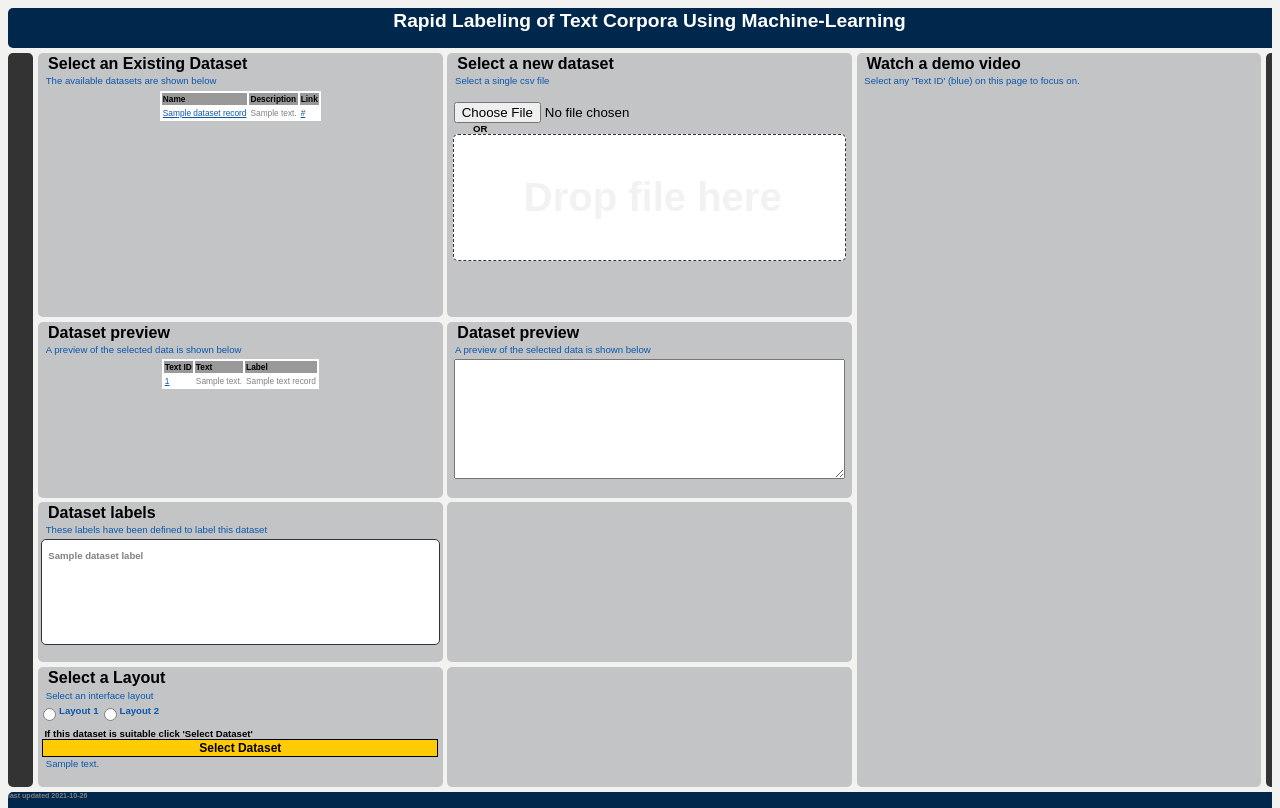
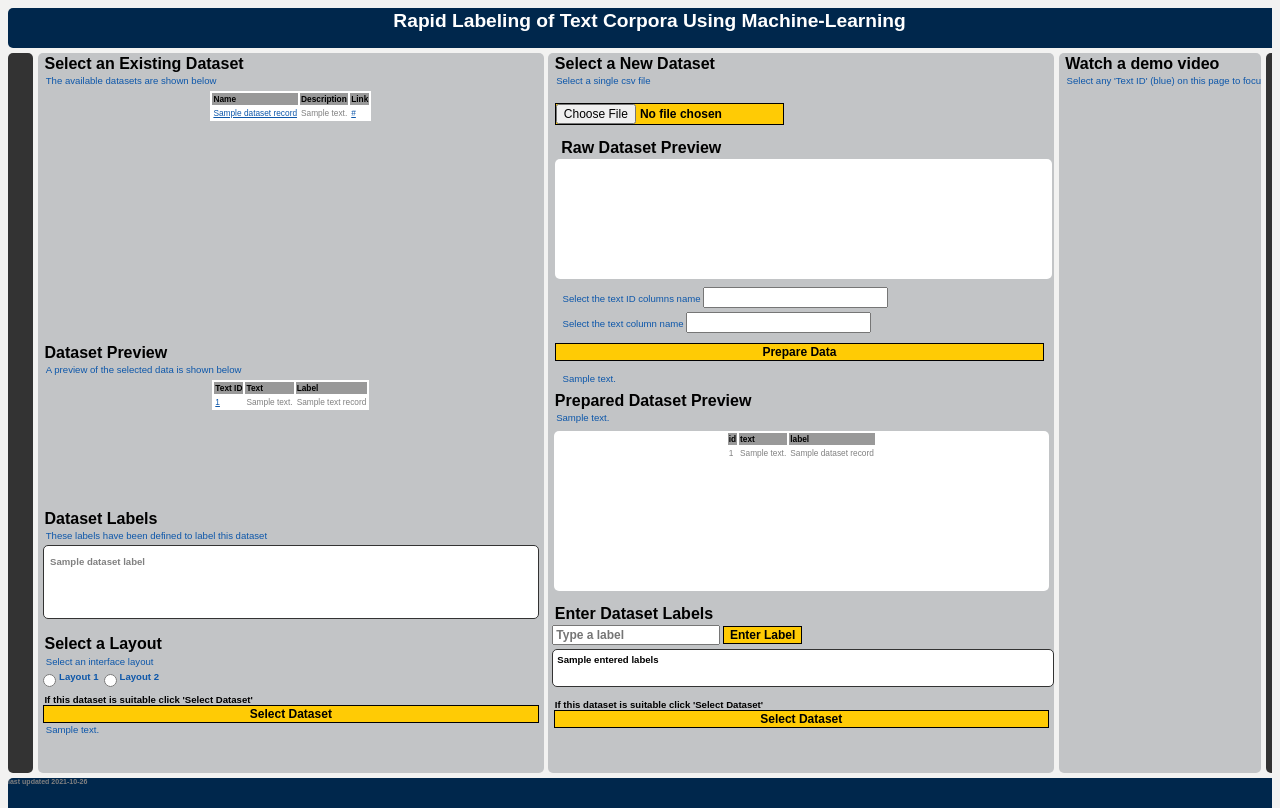
Before and after one commit to Tak-Man/ML-rapid-text-labeling-app, a Flask app: template templates/start.html in a window 1280 px wide. Run offline with Flask 2, Linux system fonts and the light colour scheme; the template is opened without the code that fills it: most values are stand-ins (such as "Sample title", 1, 10 or a date in 2020); parts of the project's set-up code (start-up, migrations or seed data) failed here and were passed over.

Commit message:
Working on selecting new dataset (not disaster tweets)

```diff
--- a/configuration.py
+++ b/configuration.py
@@ -35,7 +35,8 @@ FIXED_DATASETS = [{"name": "Disaster Tweets Dataset",
                        "url": "https://crisisnlp.qcri.org/humaid_dataset.html#"}]
 
 SAVES_DIR = "./output/"
-
+MAX_CONTENT_PATH = 10000
+UPLOAD_FOLDER = "./output/upload/"
 TEXTS_LIMIT = 100000
 TABLE_LIMIT = 50
 MAX_FEATURES = 800
@@ -59,6 +60,9 @@ OVERALL_QUALITY_SCORE = ["-"]
 CONFIRM_LABEL_ALL_TEXTS_COUNTS = [0]
 LABELS_GOT_OVERRIDDEN_FLAG = [False]
 
+PREP_DATA_MESSAGE1 = []
+PREP_DATA_MESSAGE2 = []
+PREPARED_DATA_LIST = []
 DATASETS_AVAILABLE = []
 DATASET_NAME = []
 DATASET_URL = []
--- a/main.py
+++ b/main.py
@@ -10,6 +10,8 @@ from sklearn.cluster import KMeans
 import zipfile
 import pickle
 import json
+from werkzeug.utils import secure_filename
+import os
 
 
 start_time = datetime.now()
@@ -19,6 +21,8 @@ app = Flask(__name__)
 # Session(app)
 app.secret_key = "super secret key"
 app.config.from_object(__name__)
+app.config["UPLOAD_FOLDER"] = config.UPLOAD_FOLDER
+app.config["MAX_CONTENT_PATH"] = config.MAX_CONTENT_PATH
 
 app.jinja_env.add_extension('jinja2.ext.do')
 
@@ -65,6 +69,82 @@ end_time = datetime.now()
 print("*"*20, "Process ended @", end_time.strftime("%m/%d/%Y, %H:%M:%S"), "*"*20)
 duration = end_time - start_time
 print("*"*20, "Process duration -", duration, "*"*20)
+
+
+@app.route('/label_entered', methods=['POST'])
+def label_entered():
+    label_entered = request.form["labelEntered"]
+    print("label_entered :", label_entered)
+
+    if len(config.Y_CLASSES) == 0:
+        config.Y_CLASSES.append([label_entered])
+    else:
+        config.Y_CLASSES[0].append(label_entered)
+        temp_y_classes = copy.deepcopy(config.Y_CLASSES[0])
+        temp_y_classes = list(set(temp_y_classes))
+        config.Y_CLASSES.clear()
+        config.Y_CLASSES.append(temp_y_classes)
+
+    if len(config.PREP_DATA_MESSAGE1) > 0:
+        prep_data_message1 = config.PREP_DATA_MESSAGE1[0]
+    else:
+        prep_data_message1 = None
+
+    records_limit = 100
+    entered_labels = ", ".join(config.Y_CLASSES[0])
+    return render_template("start.html",
+                           dataset_list=config.DATASETS_AVAILABLE,
+                           prep_data_message1=prep_data_message1,
+                           prep_data_message2=config.PREP_DATA_MESSAGE2[0],
+                           prepared_data_list=config.PREPARED_DATA_LIST[0][:records_limit],
+                           entered_labels=entered_labels)
+
+
+@app.route('/upload_file', methods=['POST'])
+def upload_file():
+    if request.method == "POST":
+        f = request.files["file"]
+        filename = secure_filename(f.filename)
+        f.save(os.path.join(app.config['UPLOAD_FOLDER'], filename))
+
+        text_id_col = request.form["textIdCol"]
+        text_value_col = request.form["textValueCol"]
+
+        if not text_id_col or not text_value_col:
+            prep_data_message = "Select BOTH a text ID column and the column that contains the text"
+            return render_template("start.html",
+                                   dataset_list=config.DATASETS_AVAILABLE,
+                                   prep_data_message=prep_data_message)
+        else:
+            result, dataset_df = utils.read_new_dataset(source_file_name=filename, text_id_col=text_id_col,
+                                                        text_value_col=text_value_col,
+                                                        source_dir="./output/upload")
+            if result == 1:
+                prep_data_message1 = "Data set prepared. Inspect the data set below, and if it appears correct continue."
+                config.PREP_DATA_MESSAGE1.clear()
+                config.PREP_DATA_MESSAGE1.append(prep_data_message1)
+
+                prepared_data_list = dataset_df.to_dict("records")
+                config.PREPARED_DATA_LIST.clear()
+                config.PREPARED_DATA_LIST.append(prepared_data_list)
+                records_limit = 100
+                total_records = len(config.PREPARED_DATA_LIST[0])
+
+                prep_data_message2 = "Showing {} of {} records of the prepared data".format(records_limit, total_records)
+                config.PREP_DATA_MESSAGE2.clear()
+                config.PREP_DATA_MESSAGE2.append(prep_data_message2)
+                return render_template("start.html",
+                                       dataset_list=config.DATASETS_AVAILABLE,
+                                       prep_data_message1=config.PREP_DATA_MESSAGE1[0],
+                                       prep_data_message2=config.PREP_DATA_MESSAGE2[0],
+                                       prepared_data_list=config.PREPARED_DATA_LIST[0][:records_limit])
+            else:
+                prep_data_message = """Could not prepare data. Make sure to select a columnar dataset that is comma
+                                        separated, with texts which contain commas in quotation marks."""
+
+                return render_template("start.html",
+                                       dataset_list=config.DATASETS_AVAILABLE,
+                                       prep_data_message=prep_data_message)
 
 
 @app.route("/go_home")
--- a/static/start.css
+++ b/static/start.css
@@ -23,7 +23,7 @@ h1 {
 }
 
 h2 {
-    padding-left: 10px;
+    padding-left: 0.5vw;
     margin-top: 2px;
     margin-bottom: 2px;
     font-weight: 750;
@@ -64,14 +64,6 @@ div {
     border-radius: var(--main-radius);
 }
 
-#bodyLeft1 {
-    height: 100%;
-}
-
-#bodyLeft2 {
-    height: 100%;
-}
-
 #gridTopLeft {
     color: black; /* #0d57aa; /*blue*/
     background-color: #c2c4c6;
@@ -79,20 +71,47 @@ div {
     border-radius: var(--main-radius);
 }
 
-#gridMiddleLeft {
-    color: black; /* #0d57aa; /*blue**/
-    background-color: #c2c4c6;
-    grid-area: gridMiddleLeft;
-    border-radius: var(--main-radius);
-    height: 100%;
+#bodyLeft1 {
+    height: 35%;
 }
 
-#gridBottomLeft {
-    color: black; /* #0d57aa; /*blue**/
-    background-color: #c2c4c6;
-    grid-area: gridBottomLeft;
+#divBodyLeftTable1 {
     border-radius: var(--main-radius);
-    height: 100%;
+    overflow-y: auto;
+    overflow-x: hidden;
+    /*height: 83%;*/
+    width: 98%;
+    margin: auto;
+    margin-top: 0.1vh;
+    white-space: normal;
+    overflow-wrap: break-word;
+}
+
+#bodyLeftTable1 {
+
+}
+
+#bodyLeft2 {
+    height: 18%;
+}
+
+#divBottomLeftBody {
+    height: 10%;
+    overflow-y: auto;
+    background-color: white;
+    border: 1px solid;
+    border-color: #333333;
+    border-radius: var(--main-radius);
+    width: 96.5%;
+    margin: auto;
+    padding-left: 0.5vw;
+    color: #808080;
+    margin-bottom: 2vh;
+}
+
+
+#divBodyLeftButtons {
+
 }
 
 #divRadioConfiguration {
@@ -108,32 +127,15 @@ div {
 
 }
 
-#divBottomLeftBody {
-    overflow-y: auto;
-    background-color: white;
-    border: 1px solid;
-    border-color: #333333;
-    border-radius: var(--main-radius);
-    height: 65%;
-    width: 96.5%;
-    margin: auto;
-    padding-left: 0.5vw;
-    color: #808080;
-}
-
-#gridFootLeft {
-    color: black; /* #0d57aa; /*blue*/
-    background-color: #c2c4c6;
-    grid-area: gridFootLeft;
-    border-radius: var(--main-radius);
-    height: 100%;
-}
-
 #gridTopMiddle {
     color: black; /* #0d57aa; /*blue*/
     background-color: #c2c4c6;
     grid-area: gridTopMiddle;
     border-radius: var(--main-radius);
+}
+
+#bodyMiddle1 {
+    margin-left: 0.0vw;
 }
 
 #formSelectFile {
@@ -147,31 +149,6 @@ div {
     margin-bottom: 0.01vh;
 }
 
-#fileDropZone {
-    overflow-y: auto;
-    background-color: white;
-    border: 1px dashed;
-    border-color: #333333;
-    border-radius: var(--main-radius);
-    min-height: 15vh;
-    width: 95.0%;
-    margin: auto;
-    padding-left: 0.5vw;
-    font-size: 5vh;
-    color: #f2f2f1;
-    display: flex;
-    justify-content: center;
-    align-items: center;
-    margin-top: 0.01vh;
-}
-
-#gridMiddleMiddle {
-    color: black; /* #0d57aa; /*blue*/
-    background-color: #c2c4c6;
-    grid-area: gridMiddleMiddle;
-    border-radius: var(--main-radius);
-}
-
 #fileOutput {
     height: 65%;
     width: 95%;
@@ -179,19 +156,8 @@ div {
     margin-left: auto;
     margin-right: auto;
     margin-top: 2hv:
-}
-
-#gridBottomMiddle {
-    color: black; /* #0d57aa; /*blue*/
-    background-color: #c2c4c6;
-    grid-area: gridBottomMiddle;
-    border-radius: var(--main-radius);
-}
-
-#gridFootMiddle {
-    color: black; /* #0d57aa; /*blue*/
-    background-color: #c2c4c6;
-    grid-area: gridFootMiddle;
+    border: 1px solid;
+    border-color: #333333;
     border-radius: var(--main-radius);
 }
 
@@ -225,14 +191,11 @@ div {
 .container {
   display: grid;
   height: 100%;
-  grid-template-columns: 2% 32% 32% 32% 2%;
-  grid-template-rows: 5% 33% 22% 20% 15% 5%;
+  grid-template-columns: 2% 40% 40% 16% 2%;
+  grid-template-rows: 5% 90% 5%;
   grid-template-areas:
     "divHeader divHeader divHeader divHeader divHeader"
     "divBodyLeft gridTopLeft gridTopMiddle gridTopRight divBodyRight"
-    "divBodyLeft gridMiddleLeft gridMiddleMiddle gridTopRight divBodyRight"
-    "divBodyLeft gridBottomLeft gridBottomMiddle gridTopRight divBodyRight"
-    "divBodyLeft gridFootLeft gridFootMiddle gridTopRight divBodyRight"
     "divFooter divFooter divFooter divFooter divFooter";
   grid-gap: 0.3rem;
   font-family: sans-serif;
@@ -252,18 +215,6 @@ div {
     color: #0d57aa;
 }
 
-#divBodyLeftTable1 {
-    border-radius: var(--main-radius);
-    overflow-y: auto;
-    overflow-x: hidden;
-    height: 83%;
-    width: 98%;
-    margin: auto;
-    margin-top: 0.1vh;
-    white-space: normal;
-    overflow-wrap: break-word;
-}
-
 #divBodyLeftTable2 {
     border-radius: var(--main-radius);
     overflow-y: auto;
@@ -276,8 +227,87 @@ div {
     overflow-wrap: break-word;
 }
 
-#bodyLeftTable1 {
+#myFile {
+    margin-top: 0.1vh;
+    margin-bottom: 1.5vh;
+    font-size: 1.5vh;
+    font-weight: 600;
+}
 
+#divDataPreviewTable {
+    border-radius: var(--main-radius);
+    overflow-y: auto;
+    overflow-x: auto;
+    height: 15vh;
+    width: 99.5%;
+    margin-top: 0.1vh;
+    white-space: normal;
+    overflow-wrap: break-word;
+    background-color: white;
+    margin-bottom: 1vh;
+}
+
+#divPreparedDataTable {
+    border-radius: var(--main-radius);
+    overflow-y: auto;
+    overflow-x: auto;
+    height: 20vh;
+    width: 98%;
+    margin: auto;
+    margin-top: 0.1vh;
+    margin-bottom: 1.75vh;
+    white-space: normal;
+    overflow-wrap: break-word;
+    background-color: white;
+}
+
+#divSelectCols {
+  display: inline-block;
+  width: 500px;
+  text-align: right;
+  clear: both;
+}
+
+#divSelectCols label {
+    clear: both;
+}
+
+#textValueColDropDown {
+    margin-top: 0.5vh;
+    margin-bottom: 1.0vh;
+}
+
+#prepDataButton {
+    margin-bottom: 1.5vh;
+    width: 98%;
+    font-size: 1.5vh;
+    font-weight: 600;
+    display: flex;
+    justify-content: center;
+}
+
+#prepDataMessage1, #prepDataMessage2 {
+    margin-bottom: 1.0vh;
+}
+
+#enterLabels {
+    margin-left: 0.3vw;
+}
+
+#displayEnteredLabels {
+    background-color: white;
+    border: 1px solid;
+    border-color: #333333;
+    border-radius: var(--main-radius);
+    height: 3.5vh;
+    width: 98%;
+    padding: 0.5vh;
+    margin-top: 0.5vh;
+    overflow-x: hidden;
+    overflow-y: auto;
+    white-space: normal;
+    overflow-wrap: break-word;
+    background-color: white;
 }
 
 #bodyLeftTable2 {
@@ -290,17 +320,22 @@ div {
     margin-top: 0.5vw;
 }
 
-#divBodyLeftButtons {
-
-}
-
-#loadDataSetButton {
+#loadDataSetButton, #loadDataSetButton2 {
     width: 98%;
     font-size: 1.5vh;
     font-weight: 600;
     display: flex;
     justify-content: center;
     margin: auto;
+}
+#loadNewDataSetMessage {
+    margin-top: 1.5vh;
+    margin-left: 0.5vw;
+}
+
+#enterLabelButton, #inputLabelEntered {
+    font-size: 1.5vh;
+    font-weight: 600;
 }
 
 .startTable {
--- a/templates/start.html
+++ b/templates/start.html
@@ -8,39 +8,6 @@
     </script>
 </head>
 <body>
-    <script>
-        function readTextFile(file)
-        {
-            var rawFile = new XMLHttpRequest();
-            rawFile.open("GET", file, false);
-            rawFile.onreadystatechange = function ()
-            {
-                if(rawFile.readyState === 4)
-                {
-                    if(rawFile.status === 200 || rawFile.status == 0)
-                    {
-                        var allText = rawFile.responseText;
-                        alert(allText);
-                    }
-                }
-            }
-            rawFile.send(null);
-        }
-    </script>
-    <script>
-        var openFile = function(event) {
-        var input = event.target;
-
-        var reader = new FileReader();
-        reader.onload = function(){
-          var text = reader.result;
-          var node = document.getElementById('output');
-          node.innerText = text;
-          console.log(reader.result.substring(0, 200));
-        };
-        reader.readAsText(input.files[0]);
-      };
-    </script>
     <div class="container">
         <div id="divHeader">
             <h1>Rapid Labeling of Text Corpora Using Machine-Learning</h1>
@@ -98,7 +65,7 @@
                                 <td>No dataset data available</td>
                                 <td>No dataset data available</td>
                             </tr>
-                                                    <tr>
+                            <tr>
                                 <td>
                                     <a href="#">
                                         No dataset data available
@@ -113,9 +80,7 @@
                     </table>
                 </div>
             </div>
-        </div>
-        <div id="gridMiddleLeft">
-            <h2>Dataset preview</h2>
+            <h2>Dataset Preview</h2>
             <p class="subHeading">A preview of the selected data is shown below</p>
             <div id="bodyLeft2">
                 <div id="divBodyLeftTable2">
@@ -174,9 +139,7 @@
                     </table>
                 </div>
             </div>
-        </div>
-        <div id="gridBottomLeft">
-            <h2>Dataset labels</h2>
+            <h2>Dataset Labels</h2>
             <p class="subHeading">These labels have been defined to label this dataset</p>
             <div id="divBottomLeftBody">
                 <p>
@@ -186,8 +149,6 @@
                 </p>
 
             </div>
-        </div>
-        <div id="gridFootLeft">
             <h2>Select a Layout</h2>
             <div id="divBodyLeftButtons">
                 <form id="bodyLeftButtons"
@@ -209,27 +170,89 @@
             </div>
         </div>
         <div id="gridTopMiddle">
-            <h2>Select a new dataset</h2>
+            <h2>Select a New Dataset</h2>
             <p class="subHeading">Select a single csv file</p>
             <div id="bodyMiddle1">
-                <form id="formSelectFile">
-                    <input type="file" id="myFile" name="filename" accept=".csv, .txt" onchange='openFile(event)'>
+                <form id="formSelectFile" action="{{ url_for('upload_file') }}" method="POST"
+                      enctype = "multipart/form-data">
+                    <input type="file" id="myFile" name="file" accept=".csv" class="appButton">
 
+                    <h2>Raw Dataset Preview</h2>
+                    <div id="divDataPreviewTable"></div>
+
+                    <div id="divSelectCols">
+                        <div class="block">
+                            <label id="labelTextIdColDropDown" for="textIdColDropDown"
+                                   class="subHeading">Select the text ID columns name</label>
+                            <input list="textIdColList" name="textIdCol" id="textIdColDropDown">
+                            <datalist id="textIdColList">
+                                <option value="Default - Select a file">
+                            </datalist>
+                        </div>
+                        <div class="block">
+                            <label id="labelTextValueColDropDown" for="textValueColDropDown"
+                                   class="subHeading">Select the text column name</label>
+                            <input list="textValueColList" name="textValueCol" id="textValueColDropDown">
+                            <datalist id="textValueColList">
+                                <option value="Default - Select a file">
+                            </datalist>
+                        </div>
+                    </div>
+
+                    <br>
+
+                    <input type="submit" class="appButton" id="prepDataButton" value="Prepare Data">
+                    <div id="prepDataMessage1" class="subHeading">{{ prep_data_message1 }}</div>
                 </form>
-                <p id="or">OR</p>
-                <div id="fileDropZone">
-                    <p>Drop file here</p>
+
+                <h2>Prepared Dataset Preview</h2>
+                {% if prep_data_message2 is defined %}
+                <div id="prepDataMessage2" class="subHeading">{{ prep_data_message2 }}</div>
+                {% else %}
+                <div id="prepDataMessage2" class="subHeading">No prepared data to show yet</div>
+                {% endif %}
+                <div id="divPreparedDataTable">
+                    {% if prepared_data_list %}
+                    <table id="preparedDataTable" class="startTable">
+                        <thead>
+                            <tr>
+                                <th>id</th>
+                                <th>text</th>
+                                <th>label</th>
+                            </tr>
+                        </thead>
+                        <tbody>
+                        {% for dataset_record in prepared_data_list %}
+                            <tr>
+                                <td>{{ dataset_record['id'] }}</td>
+                                <td>{{ dataset_record['text'] }}</td>
+                                <td>{{ dataset_record['label'] }}</td>
+                            </tr>
+                        {% endfor %}
+                        </tbody>
+                    </table>
+                    {% endif %}
                 </div>
 
+                <h2>Enter Dataset Labels</h2>
+                <div id="enterLabels">
+                    <form id="formEnterLabels" action="{{ url_for('label_entered') }}" method="POST">
+                        <input id="inputLabelEntered" type="text" placeholder="Type a label" id="myLabel"
+                               name="labelEntered">
+                        <button id="enterLabelButton" type="submit" class="appButton">Enter Label</button>
+                    </form>
+                    <div id="displayEnteredLabels">{{ entered_labels }}</div>
+                </div>
+
+                <form id="formConfirmNewDataset" action="{{ url_for('begin_labeling', dataset_name=dataset_name) }}"
+                      method="POST">
+                    <div id="loadNewDataSetMessage">If this dataset is suitable click 'Select Dataset'</div>
+                    <input id="loadDataSetButton2" type="submit" name="load_dataset" value="Select Dataset"
+                           class="appButton">
+                </form>
             </div>
+
         </div>
-        <div id="gridMiddleMiddle">
-            <h2>Dataset preview</h2>
-            <p class="subHeading">A preview of the selected data is shown below</p>
-            <textarea id="fileOutput"></textarea>
-        </div>
-        <div id="gridBottomMiddle"></div>
-        <div id="gridFootMiddle"></div>
         <div id="gridTopRight">
             <h2>Watch a demo video</h2>
             <p class="subHeading">Select any 'Text ID' (blue) on this page to focus on.</p>
@@ -240,15 +263,55 @@
     </div>
     <script>
         var input = document.getElementById("myFile");
-        var output = document.getElementById("fileOutput");
+        var output = document.getElementById("divDataPreviewTable");
+        var headers = [];
+        var textIdColList = document.getElementById("textIdColList");
+        var textValueColList = document.getElementById("textValueColList");
+        var textIdColListHTML = "";
 
         input.addEventListener("change", function () {
           if (this.files && this.files[0]) {
             var myFile = this.files[0];
             var reader = new FileReader();
 
-            reader.addEventListener('load', function (e) {
-              output.textContent = e.target.result;
+            reader.addEventListener('load', function (event) {
+              var text = event.target.result;
+              var textLines = text.split(/\r?\n/);
+
+              var table = "<table class='startTable' id='dataPreviewTable'>";
+
+              for(i = 0; i < textLines.length; i++) {
+                  table += "<tr>";
+
+                  var row = textLines[i];
+                  var cells = row.split(/,(?=(?:(?:[^"]*"){2})*[^"]*$)/);
+
+                  for(j = 0; j < cells.length; j++) {
+                      if(i == 0) {
+                        table += "<th>";
+                        textIdColListHTML += "<option value='" + String(cells[j]) + "'>";
+                      } else {
+                        table += "<td>";
+                      }
+
+                      table += cells[j];
+
+                      if(i == 0) {
+                        table += "</th>";
+                      } else {
+                        table += "</td>";
+                      }
+                  }
+
+                  table += "</tr>";
+              }
+
+              table += "</table>";
+
+              output.innerHTML = table;
+              textIdColList.innerHTML = textIdColListHTML;
+              textValueColList.innerHTML = textIdColListHTML;
+
             });
 
             reader.readAsBinaryString(myFile);
```
Also changed, not shown: web_app_utilities.py (+11 -0 lines), 2 other files.
